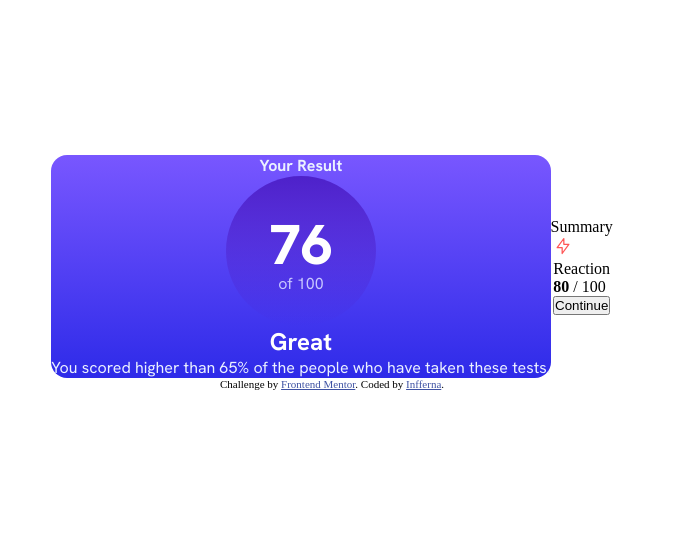
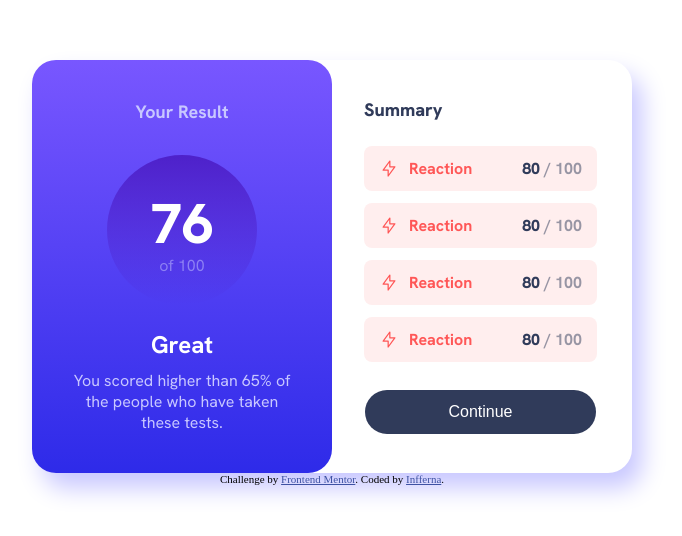
Before and after one commit to Infferna1/Results-Summary, a plain HTML site: page index.html in a window 1280 px wide. Shown: the part 128-664 px from the top of the page, without its empty margins (308-990 px from the left). Drawn offline with Linux system fonts and the light colour scheme.

Commit message:
Completed style

```diff
--- a/index.html
+++ b/index.html
@@ -1,18 +1,29 @@
 <!DOCTYPE html>
 <html lang="en">
   <head>
-  <meta charset="UTF-8">
-  <meta name="viewport" content="width=device-width, initial-scale=1.0"> <!-- displays site properly based on user's device -->
+    <meta charset="UTF-8" />
+    <meta name="viewport" content="width=device-width, initial-scale=1.0" />
+    <!-- displays site properly based on user's device -->
 
-  <link rel="icon" type="image/png" sizes="32x32" href="./assets/images/favicon-32x32.png">
-  <link rel="stylesheet" href="style.css">
+    <link
+      rel="icon"
+      type="image/png"
+      sizes="32x32"
+      href="./assets/images/favicon-32x32.png"
+    />
+    <link rel="stylesheet" href="style.css" />
 
     <title>Results summary component</title>
 
     <!-- Feel free to remove these styles or customise in your own stylesheet 👍 -->
     <style>
-    .attribution { font-size: 11px; text-align: center; }
-    .attribution a { color: hsl(228, 45%, 44%); }
+      .attribution {
+        font-size: 11px;
+        text-align: center;
+      }
+      .attribution a {
+        color: hsl(228, 45%, 44%);
+      }
     </style>
   </head>
   <body>
@@ -24,20 +35,55 @@
         <div class="circle">
           <span>
             <h1>76</h1>
-        <p>of 100</p>
+            <p class="of">of 100</p>
           </span>
         </div>
         <h2>Great</h2>
-    <p>You scored higher than 65% of the people who have taken these tests.</p>
+        <p class="info">
+          You scored higher than 65% of the people who have taken these tests.
+        </p>
       </article>
 
       <article>
         <header>Summary</header>
         <section>
+          <div class="summary-container">
             <div class="summary-item">
-        <img src="/assets/images/icon-reaction.svg" alt="">
+              <div class="left-content">
+                <img src="/assets/images/icon-reaction.svg" alt="" />
                 <p>Reaction</p>
+              </div>
+              <div class="right-content">
                 <p><b>80</b> / 100</p>
+              </div>
+            </div>
+            <div class="summary-item">
+              <div class="left-content">
+                <img src="/assets/images/icon-reaction.svg" alt="" />
+                <p>Reaction</p>
+              </div>
+              <div class="right-content">
+                <p><b>80</b> / 100</p>
+              </div>
+            </div>
+            <div class="summary-item">
+              <div class="left-content">
+                <img src="/assets/images/icon-reaction.svg" alt="" />
+                <p>Reaction</p>
+              </div>
+              <div class="right-content">
+                <p><b>80</b> / 100</p>
+              </div>
+            </div>
+            <div class="summary-item">
+              <div class="left-content">
+                <img src="/assets/images/icon-reaction.svg" alt="" />
+                <p>Reaction</p>
+              </div>
+              <div class="right-content">
+                <p><b>80</b> / 100</p>
+              </div>
+            </div>
           </div>
         </section>
         <button>Continue</button>
@@ -45,8 +91,10 @@
     </div>
 
     <div class="attribution">
-    Challenge by <a href="https://www.frontendmentor.io?ref=challenge" target="_blank">Frontend Mentor</a>.
-    Coded by <a href="#">Infferna</a>.
+      Challenge by
+      <a href="https://www.frontendmentor.io?ref=challenge" target="_blank"
+        >Frontend Mentor</a
+      >. Coded by <a href="#">Infferna</a>.
     </div>
   </body>
 </html>
--- a/style.css
+++ b/style.css
@@ -1,15 +1,32 @@
 :root {
+  /* NEUTRAL */
   --background-white: hsl(0, 0%, 100%);
+  --pale-blue: hsl(221, 100%, 96%);
+  --light-lavender: hsl(241, 100%, 89%);
+  --dark-gray-blue: hsl(224, 30%, 27%);
+  --dark-gray-blue-transparent: hsla(224, 30%, 27%, 0.5);
 
+  --light-lavender-transparent: hsla(241, 100%, 89%, 0.5);
+
+  /* GRADIENTS */
   --background-slate-blue: hsl(252, 100%, 67%);
   --background-royal-blue: hsl(241, 81%, 54%);
 
   --circle-violet-blue: hsla(256, 72%, 46%, 1);
   --circle-persian-blue: hsla(241, 72%, 46%, 0);
 
-  --pale-blue: hsl(221, 100%, 96%);
-  --light-lavender: hsl(241, 100%, 89%);
-  --dark-gray-blue: hsl(224, 30%, 27%);
+  /* PRIMARY */
+  --light-red: hsl(0, 100%, 67%);
+  --light-red-transparent: hsla(0, 100%, 67%, 0.1);
+
+  --orange-yellow: hsl(39, 100%, 56%);
+  --light-yellow-transparent: hsla(39, 100%, 56%, 0.1);
+
+  --green-teal: hsl(166, 100%, 37%);
+  --light-green-transparent: hsla(166, 100%, 37%, 0.1);
+
+  --cobalt-blue: hsl(234, 85%, 45%);
+  --light-blue-transparent: hsla(234, 85%, 45%, 0.1);
 }
 
 @font-face {
@@ -54,6 +71,10 @@ body {
   max-width: 600px;
   display: flex;
   align-content: space-between;
+  font-family: "Hanken Grotesk";
+  font-weight: normal;
+  box-shadow: 10px 15px 25px var(--light-lavender);
+  border-radius: 1.5rem 1.5rem 1.5rem 1.5rem;
 }
 
 /* LEFT SIDE */
@@ -66,24 +87,38 @@ body {
     var(--background-slate-blue),
     var(--background-royal-blue)
   );
-  border-radius: 1rem;
+  border-radius: 1.5rem;
   color: var(--background-white);
-  font-family: "Hanken Grotesk";
-  font-weight: normal;
+  max-width: 50%;
 }
 
 .container article:first-child h2 {
   font-weight: 700;
+  padding-top: 1.5rem;
 }
 
 .container article:first-child p:nth-child(4) {
-  color: var(--pale-blue);
   text-align: center;
+  margin-top: 10px;
+  margin-left: 40px;
+  margin-right: 40px;
 }
 
 .container article:first-child header {
   color: var(--pale-blue);
   font-weight: 700;
+  padding-top: 2.5rem;
+  padding-bottom: 2rem;
+  font-size: 18px;
+}
+
+.container article:first-child header p {
+  color: var(--light-lavender);
+}
+
+.info {
+  color: var(--light-lavender);
+  padding-bottom: 2.5rem;
 }
 
 /* CIRCLE */
@@ -105,15 +140,15 @@ body {
   align-items: center;
 }
 
-.circle p {
-  color: var(--light-lavender);
-  margin-top: -0.5rem;
-}
-
 .circle span h1 {
   margin-top: -1rem;
   font-weight: 800;
   font-size: 3.5rem;
+}
+
+.of {
+  color: var(--light-lavender-transparent);
+  margin-top: -0.3rem;
 }
 
 /* RIGHT SIDE */
@@ -122,4 +157,72 @@ body {
   flex-direction: column;
   justify-content: center;
   align-items: center;
+  color: var(--dark-gray-blue);
+  margin-left: 2rem;
+  max-width: 50%;
 }
+
+.container article:last-child header {
+  font-weight: 800;
+  font-size: 18px;
+  align-self:flex-start;
+  margin-bottom: 0.8rem;
+}
+
+.summary-item {
+  background-color: var(--light-red-transparent);
+  display: flex;
+  justify-content: space-between;
+  align-items: center;
+  padding-left: 15px;
+  padding-right: 15px;
+  padding-top: 12px;
+  padding-bottom: 12px;
+  border-radius: 0.5rem;
+  margin: 12px 0;
+}
+
+.left-content {
+  display: flex;
+  margin-right: 25px;
+  color: var(--light-red);
+}
+
+.left-content img {
+  margin-right: 10px;
+}
+
+.summary-item p:first-of-type {
+  font-weight: 700;
+}
+
+.right-content {
+  margin-left: 25px;
+}
+
+.right-content p {
+  color: var(--dark-gray-blue-transparent);
+}
+
+.right-content p b {
+  color: var(--dark-gray-blue);
+  font-weight: 800;
+}
+
+.container article:last-child button {
+  border: none;
+  margin-top: 1rem;
+  padding: 0.8rem 5.2rem;
+  border-radius: 25px;
+  background-color: var(--dark-gray-blue);
+  color: var(--background-white);
+  font-size: 16px;
+}
+
+.container article:last-child button:hover {
+  cursor: pointer;
+  background: linear-gradient(
+    var(--background-slate-blue),
+    var(--background-royal-blue)
+  );
+}
```
Lines whose indentation alone changed are shown as unchanged.
